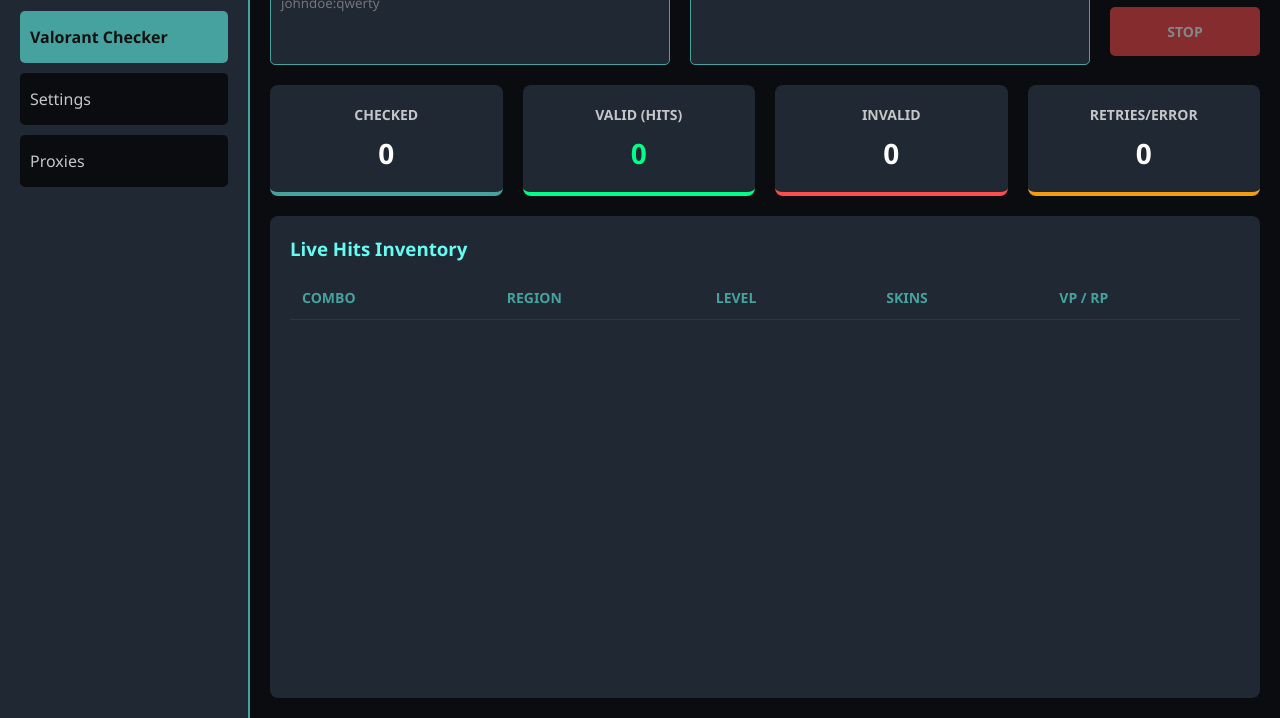
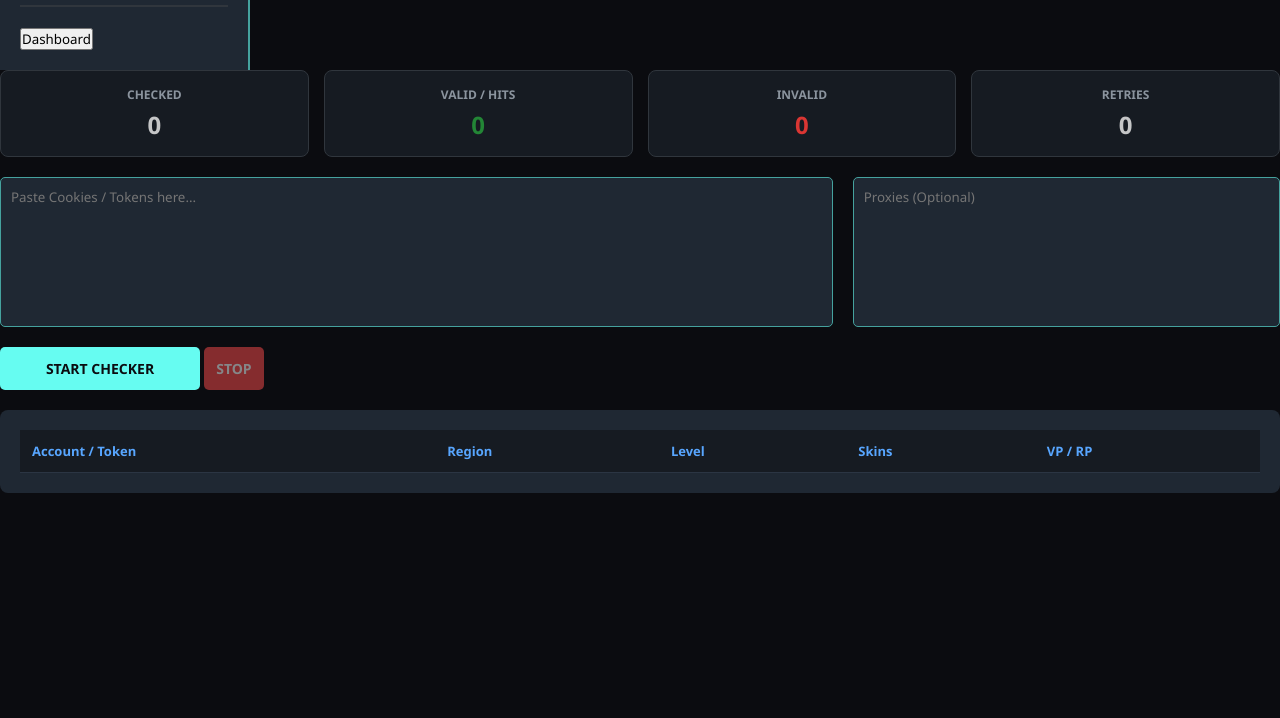
Before and after one commit to floraalesta-crypto/Valorant-checker, a website: page public/index.html in a window 1280 px wide. Shown: the part 82-800 px from the top of the page. Drawn offline with Linux system fonts and the light colour scheme.

Commit message:
Update index.html

```diff
--- a/public/index.html
+++ b/public/index.html
@@ -3,54 +3,68 @@
 <head>
     <meta charset="UTF-8">
     <meta name="viewport" content="width=device-width, initial-scale=1.0">
-    <title>Polygon AIO - Web Edition</title>
+    <title>Polygon AIO Web - Cloud Edition</title>
     <link rel="stylesheet" href="style.css">
+    <style>
+        /* Tambahan style cepat untuk layout lebar */
+        .dashboard-header {
+            display: grid;
+            grid-template-columns: repeat(auto-fit, minmax(200px, 1fr));
+            gap: 15px;
+            margin-bottom: 20px;
+        }
+        .card {
+            background: #161b22;
+            padding: 15px;
+            border-radius: 8px;
+            border: 1px solid #30363d;
+            text-align: center;
+        }
+        .card h4 { color: #8b949e; margin: 0; font-size: 12px; text-transform: uppercase; }
+        .card p { font-size: 24px; font-weight: bold; margin: 5px 0 0 0; }
+        .card.hit p { color: #238636; }
+        .card.bad p { color: #da3633; }
+
+        table { width: 100%; border-collapse: collapse; background: #0d1117; }
+        th { background: #161b22; color: #58a6ff; padding: 12px; text-align: left; font-size: 13px; }
+        td { padding: 10px; border-bottom: 1px solid #21262d; font-size: 13px; }
+        .badge-region { background: #1f6feb; padding: 2px 6px; border-radius: 4px; font-size: 11px; }
+    </style>
 </head>
 <body>
-    <div class="app-container">
-        <aside class="sidebar">
-            <h1 class="logo">POLYGON <span>AIO</span></h1>
-            <nav>
-                <ul>
-                    <li class="active">Valorant Checker</li>
-                    <li>Settings</li>
-                    <li>Proxies</li>
-                </ul>
-            </nav>
-        </aside>
-
-        <main class="content">
-            <div class="input-section">
-                <div class="input-box">
-                    <label>Combos (User:Pass)</label>
-                    <textarea id="combos-input" placeholder="ernesto:pass123&#10;johndoe:qwerty"></textarea>
-                </div>
-                <div class="input-box">
-                    <label>Proxies (user:pass@ip:port)</label>
-                    <textarea id="proxies-input" placeholder="http://user:pass@12.34.56.78:8080"></textarea>
-                </div>
-                <div class="action-box">
-                    <button id="start-btn" class="btn start">START CHECKER</button>
-                    <button id="stop-btn" class="btn stop" disabled>STOP</button>
-                </div>
+    <div class="sidebar">
+        <h2 style="color: #58a6ff;">POLYGON</h2>
+        <p style="font-size: 10px; opacity: 0.5;">VERSION 1.0.0 (WEB)</p>
+        <hr style="border: 0.5px solid #30363d; margin: 20px 0;">
+        <button onclick="location.reload()" class="btn-side">Dashboard</button>
     </div>
 
-            <div class="stats-grid">
-                <div class="stat-card"><h2>CHECKED</h2><p id="stat-checked">0</p></div>
-                <div class="stat-card valid"><h2>VALID (HITS)</h2><p id="stat-valid">0</p></div>
-                <div class="stat-card invalid"><h2>INVALID</h2><p id="stat-invalid">0</p></div>
-                <div class="stat-card error"><h2>RETRIES/ERROR</h2><p id="stat-error">0</p></div>
+    <div class="main-content">
+        <div class="dashboard-header">
+            <div class="card"><h4>Checked</h4><p id="stat-checked">0</p></div>
+            <div class="card hit"><h4>Valid / Hits</h4><p id="stat-valid">0</p></div>
+            <div class="card bad"><h4>Invalid</h4><p id="stat-invalid">0</p></div>
+            <div class="card"><h4>Retries</h4><p id="stat-error">0</p></div>
+        </div>
+
+        <div style="display: flex; gap: 20px; margin-bottom: 20px;">
+            <textarea id="combos-input" style="flex: 2; height: 150px;" placeholder="Paste Cookies / Tokens here..."></textarea>
+            <textarea id="proxies-input" style="flex: 1; height: 150px;" placeholder="Proxies (Optional)"></textarea>
+        </div>
+
+        <div style="margin-bottom: 20px;">
+            <button id="start-btn" class="btn start" style="width: 200px; padding: 12px;">START CHECKER</button>
+            <button id="stop-btn" class="btn stop" style="padding: 12px;" disabled>STOP</button>
         </div>
 
         <div class="table-container">
-                <h3>Live Hits Inventory</h3>
             <table>
                 <thead>
                     <tr>
-                            <th>COMBO</th>
-                            <th>REGION</th>
-                            <th>LEVEL</th>
-                            <th>SKINS</th>
+                        <th>Account / Token</th>
+                        <th>Region</th>
+                        <th>Level</th>
+                        <th>Skins</th>
                         <th>VP / RP</th>
                     </tr>
                 </thead>
@@ -58,8 +72,8 @@
                     </tbody>
             </table>
         </div>
-        </main>
     </div>
+
     <script src="app.js"></script>
 </body>
 </html>
```
Lines whose indentation alone changed are shown as unchanged.
